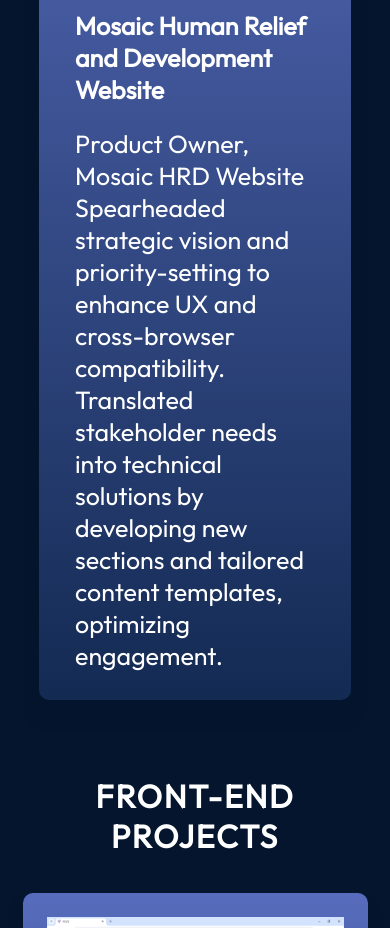
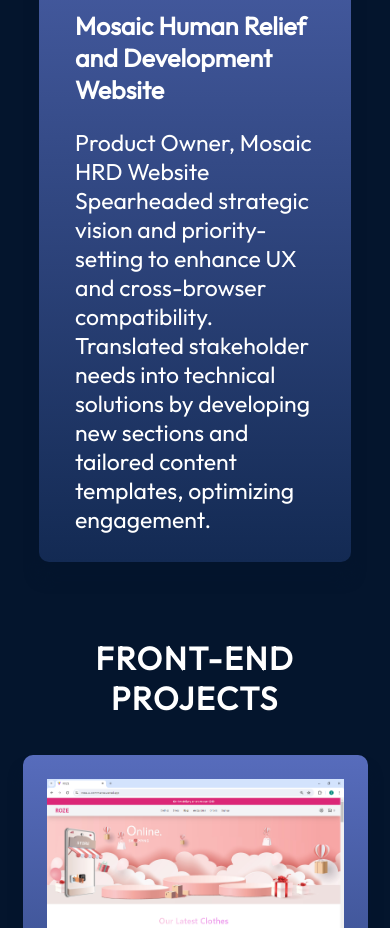
Before and after one commit to zainab224498/my-portfolio, a React (Vite) app: page / in a window 390 px wide. Shown: the part 10320-11248 px from the top of the page. Built offline with nearby package versions, Linux system fonts and the light colour scheme.

Commit message:
Update ProjectCard.module.css

```diff
--- a/src/components/Product/ProjectCard.module.css
+++ b/src/components/Product/ProjectCard.module.css
@@ -113,4 +113,9 @@
   font-weight: 700;
   margin-bottom: 16px;
 }
+.description {
+  margin-top: 6px;
+  font-size: 23px;
+  font-weight: 400;
 }
+}
```
